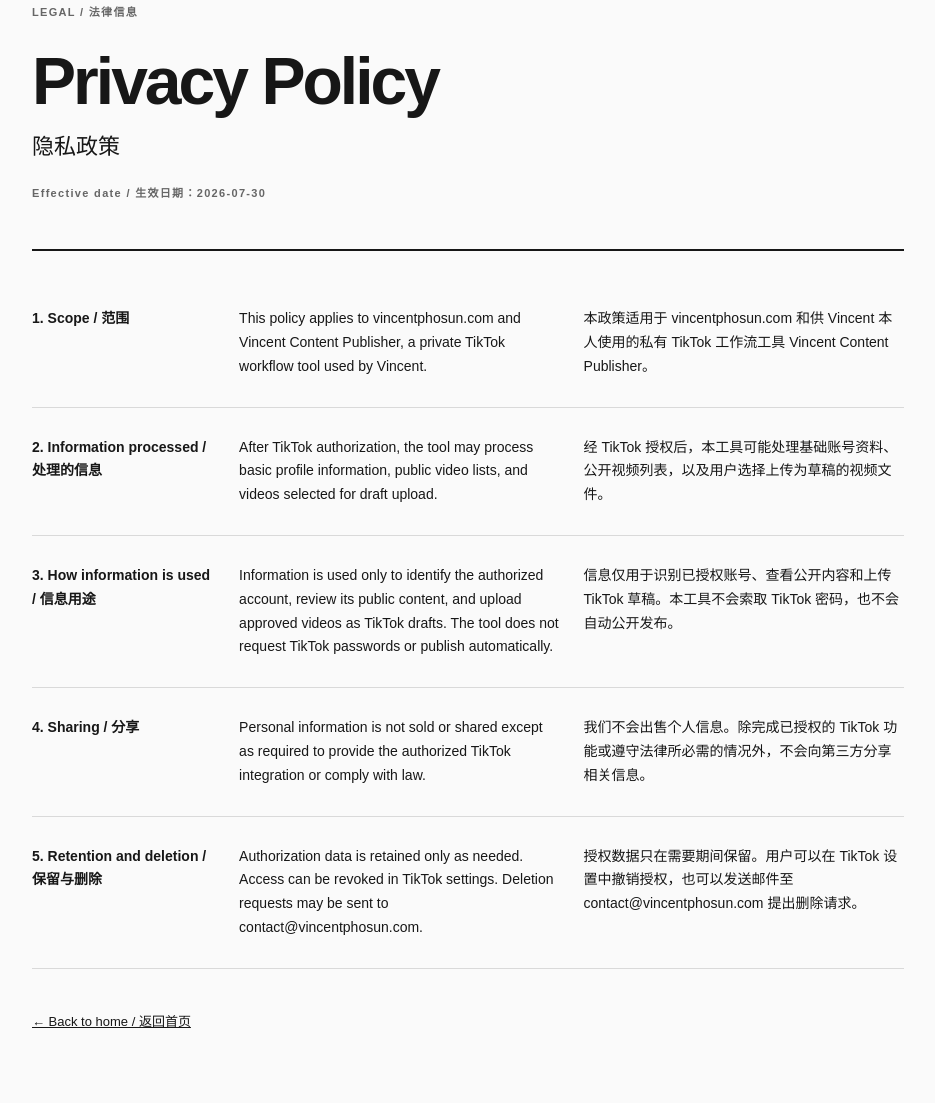
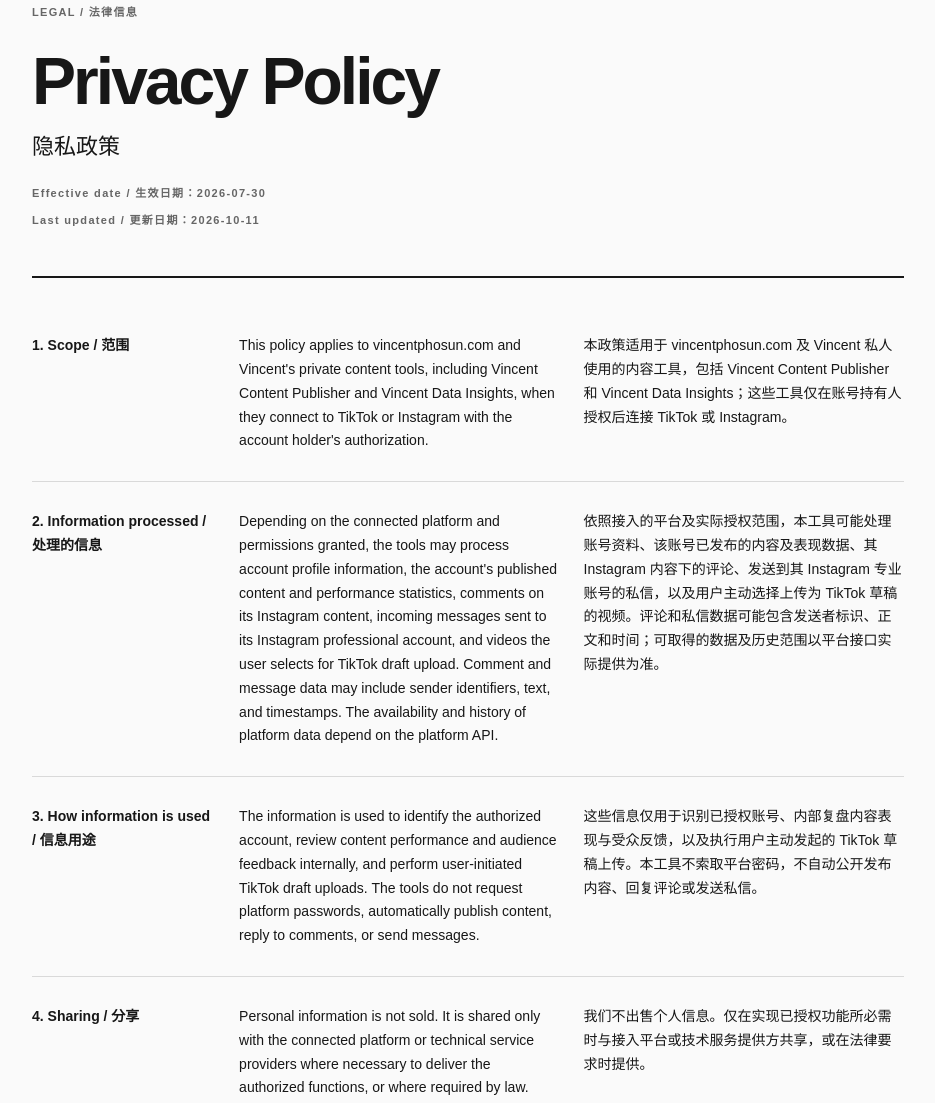
Before and after one commit to vincentphosun000/vincentphosun-site, a plain HTML site: page privacy.html in a window 1280 px wide. Shown: the part 156-1259 px from the top of the page, without its empty margins (172-1107 px from the left). Drawn offline with Linux system fonts and the light colour scheme.

Commit message:
Update privacy policy for Instagram data insights

```diff
--- a/privacy.html
+++ b/privacy.html
@@ -18,12 +18,13 @@
         <h1>Privacy Policy</h1>
         <p class="chinese-title">隐私政策</p>
         <p class="label">Effective date / 生效日期：2026-07-30</p>
+        <p class="label">Last updated / 更新日期：2026-10-11</p>
       </div>
-      <section><h2>1. Scope / 范围</h2><p>This policy applies to vincentphosun.com and Vincent Content Publisher, a private TikTok workflow tool used by Vincent.</p><p>本政策适用于 vincentphosun.com 和供 Vincent 本人使用的私有 TikTok 工作流工具 Vincent Content Publisher。</p></section>
-      <section><h2>2. Information processed / 处理的信息</h2><p>After TikTok authorization, the tool may process basic profile information, public video lists, and videos selected for draft upload.</p><p>经 TikTok 授权后，本工具可能处理基础账号资料、公开视频列表，以及用户选择上传为草稿的视频文件。</p></section>
-      <section><h2>3. How information is used / 信息用途</h2><p>Information is used only to identify the authorized account, review its public content, and upload approved videos as TikTok drafts. The tool does not request TikTok passwords or publish automatically.</p><p>信息仅用于识别已授权账号、查看公开内容和上传 TikTok 草稿。本工具不会索取 TikTok 密码，也不会自动公开发布。</p></section>
-      <section><h2>4. Sharing / 分享</h2><p>Personal information is not sold or shared except as required to provide the authorized TikTok integration or comply with law.</p><p>我们不会出售个人信息。除完成已授权的 TikTok 功能或遵守法律所必需的情况外，不会向第三方分享相关信息。</p></section>
-      <section><h2>5. Retention and deletion / 保留与删除</h2><p>Authorization data is retained only as needed. Access can be revoked in TikTok settings. Deletion requests may be sent to contact@vincentphosun.com.</p><p>授权数据只在需要期间保留。用户可以在 TikTok 设置中撤销授权，也可以发送邮件至 contact@vincentphosun.com 提出删除请求。</p></section>
+      <section><h2>1. Scope / 范围</h2><p>This policy applies to vincentphosun.com and Vincent's private content tools, including Vincent Content Publisher and Vincent Data Insights, when they connect to TikTok or Instagram with the account holder's authorization.</p><p>本政策适用于 vincentphosun.com 及 Vincent 私人使用的内容工具，包括 Vincent Content Publisher 和 Vincent Data Insights；这些工具仅在账号持有人授权后连接 TikTok 或 Instagram。</p></section>
+      <section><h2>2. Information processed / 处理的信息</h2><p>Depending on the connected platform and permissions granted, the tools may process account profile information, the account's published content and performance statistics, comments on its Instagram content, incoming messages sent to its Instagram professional account, and videos the user selects for TikTok draft upload. Comment and message data may include sender identifiers, text, and timestamps. The availability and history of platform data depend on the platform API.</p><p>依照接入的平台及实际授权范围，本工具可能处理账号资料、该账号已发布的内容及表现数据、其 Instagram 内容下的评论、发送到其 Instagram 专业账号的私信，以及用户主动选择上传为 TikTok 草稿的视频。评论和私信数据可能包含发送者标识、正文和时间；可取得的数据及历史范围以平台接口实际提供为准。</p></section>
+      <section><h2>3. How information is used / 信息用途</h2><p>The information is used to identify the authorized account, review content performance and audience feedback internally, and perform user-initiated TikTok draft uploads. The tools do not request platform passwords, automatically publish content, reply to comments, or send messages.</p><p>这些信息仅用于识别已授权账号、内部复盘内容表现与受众反馈，以及执行用户主动发起的 TikTok 草稿上传。本工具不索取平台密码，不自动公开发布内容、回复评论或发送私信。</p></section>
+      <section><h2>4. Sharing / 分享</h2><p>Personal information is not sold. It is shared only with the connected platform or technical service providers where necessary to deliver the authorized functions, or where required by law.</p><p>我们不出售个人信息。仅在实现已授权功能所必需时与接入平台或技术服务提供方共享，或在法律要求时提供。</p></section>
+      <section><h2>5. Retention and deletion / 保留与删除</h2><p>Comments on the account's published content may be retained for long-term content analysis. Incoming Instagram message text and sender and message identifiers are scheduled for deletion 89 days after first retrieval. Deletion is also checked before each new collection. If the local system cannot run at the scheduled time, expired records are deleted on its next successful run; physical deletion may therefore occur after 90 days while the system is unavailable. Only aggregate results without message or sender identifiers may be retained longer. Access may be revoked in the connected platform's settings. Access or deletion requests may be sent to the contact address already displayed on this site.</p><p>账号已发布内容下的评论可用于长期内容复盘。收到的 Instagram 私信正文、发送者和消息标识，计划在首次读取后第 89 天删除；每次重新采集前也会检查并清理。若本地系统届时无法运行，过期记录将在下次成功运行时删除，因此停机期间的实际物理删除时间可能超过 90 天。之后仅可长期保留不含消息或发送者标识的汇总结果。账号持有人可在相应平台设置中撤销授权，也可通过本站现有联系邮箱提出访问或删除请求。</p></section>
       <a class="back" href="index.html">← Back to home / 返回首页</a>
     </main>
     <footer><p>© 2026 Vincent Phosun</p><a href="mailto:contact@vincentphosun.com">contact@vincentphosun.com</a></footer>
```
